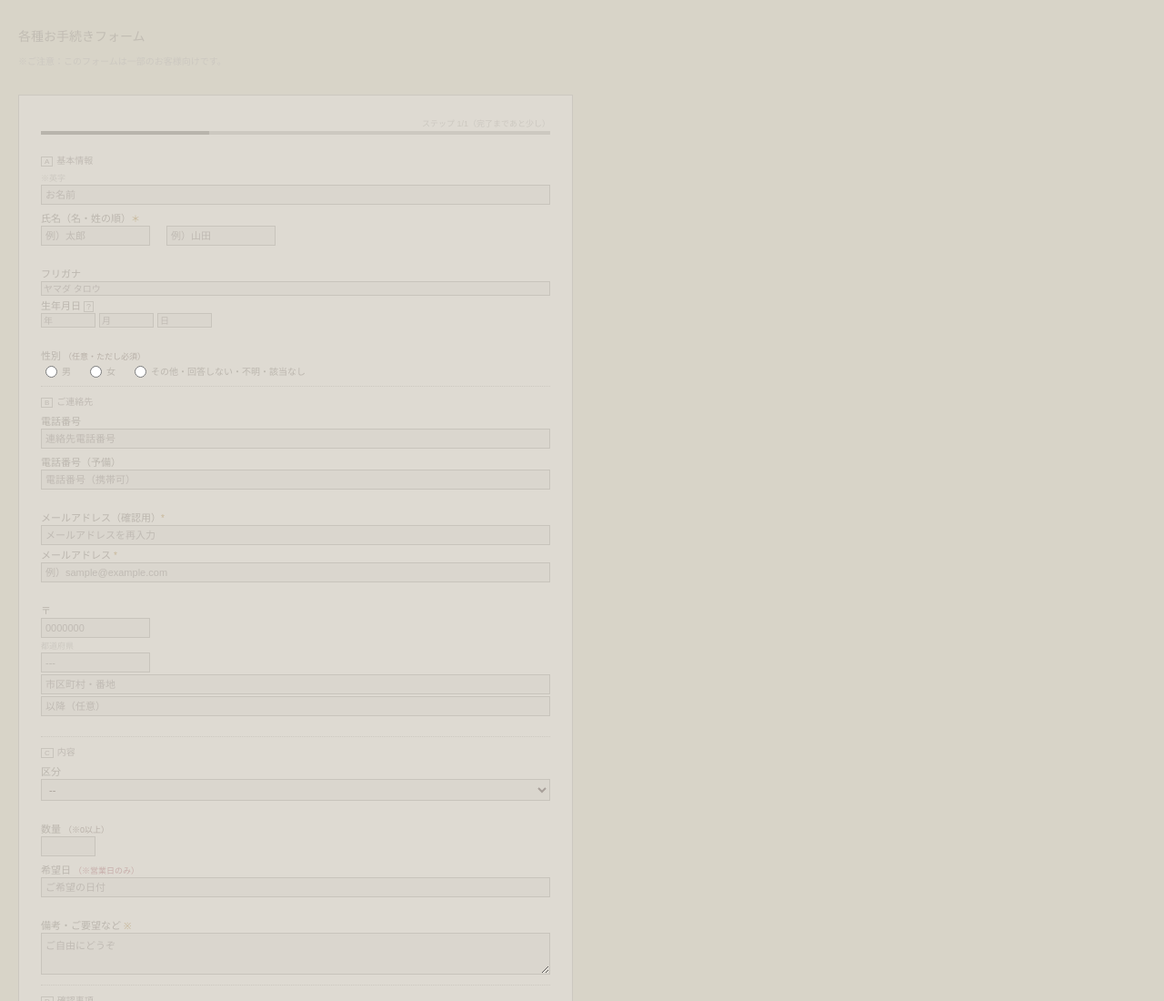
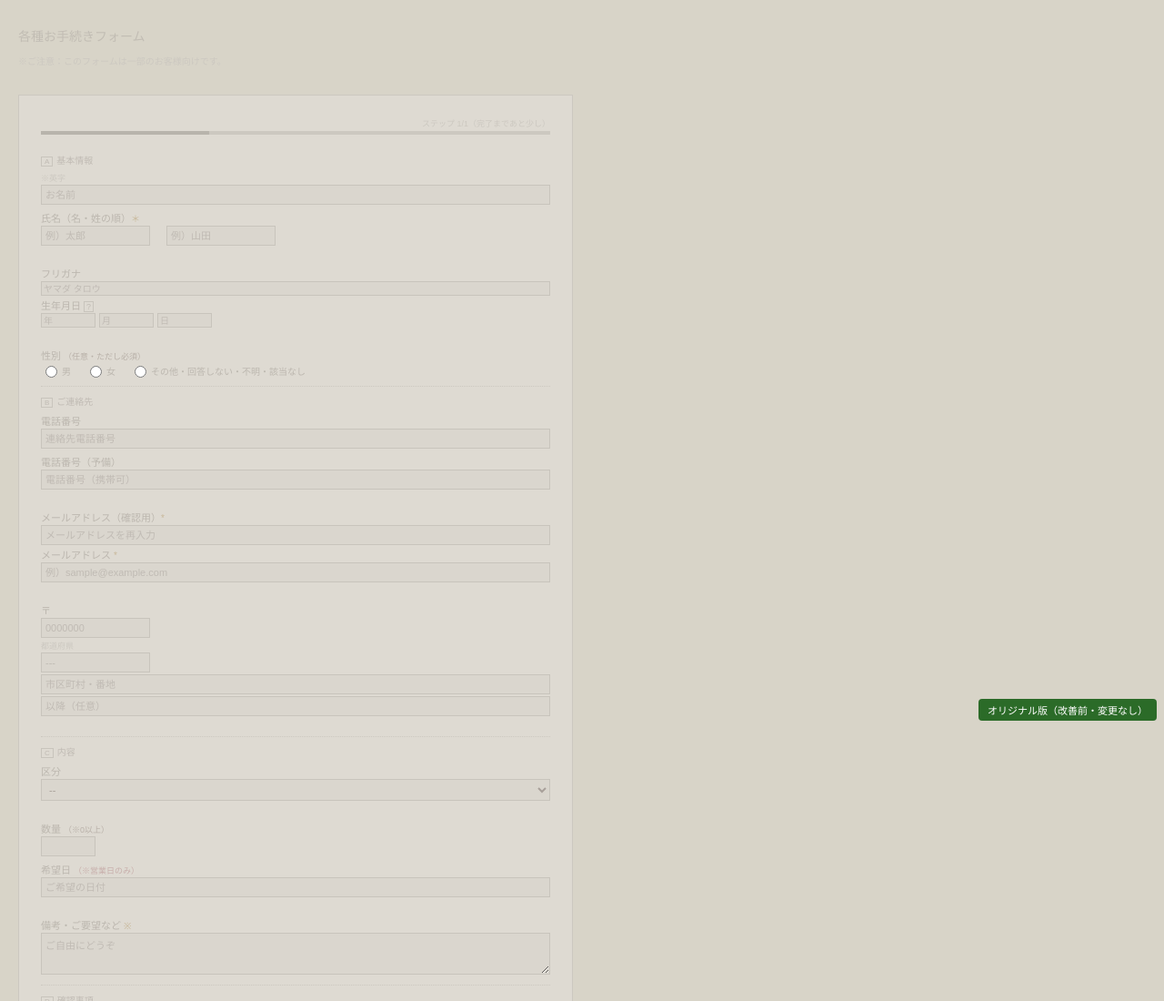
Before and after one commit to nekos-neko/bad-form-training-01, a plain HTML site: page original.html in a window 1280 px wide. Shown: the top 1100 px of the page at 91% size. Drawn offline with Linux system fonts and the light colour scheme.

Commit message:
Add files via upload

```diff
--- a/original.html
+++ b/original.html
@@ -682,5 +682,6 @@
     }
   }
 </script>
+<div style="position:fixed;bottom:8px;right:8px;background:rgba(0,80,0,0.8);color:#fff;padding:4px 10px;font-size:11px;font-family:monospace;border-radius:4px;z-index:9999;">オリジナル版（改善前・変更なし）</div>
 </body>
 </html>
```
